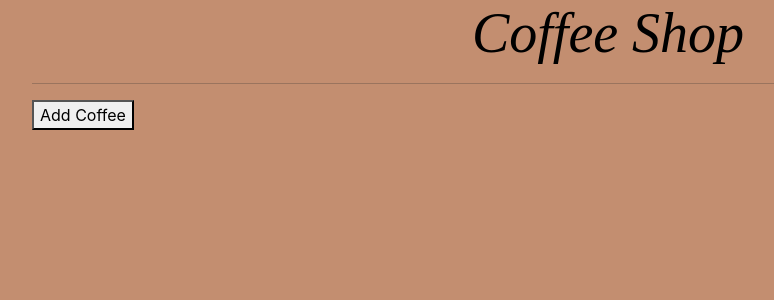
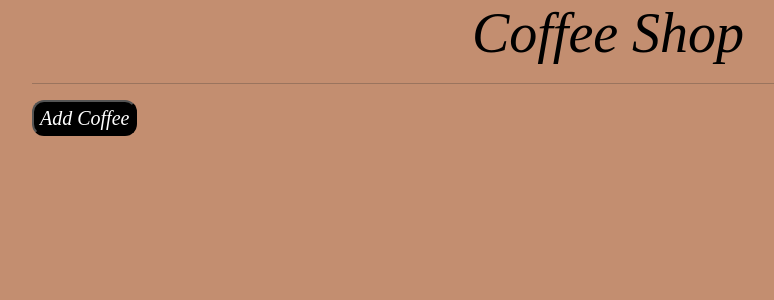
Before and after one commit to besure94/coffee-shop, a React (Create React App) app: page / in a window 1280 px wide. Shown: the top 300 px of the page, without its empty margins (32-806 px from the left). Built offline with nearby package versions, Linux system fonts and the light colour scheme.

Commit message:
Add button styling.

```diff
--- a/src/components/index.css
+++ b/src/components/index.css
@@ -20,6 +20,15 @@ body {
   background-color: #c38e70;
 }
 
+button {
+  border-radius: 0.75rem;
+  background-color: black;
+  color: white;
+  font-size: 1.25rem;
+  font-family: cursive;
+  font-style: italic;
+}
+
 .coffee-details {
   color: black;
 }
@@ -35,12 +44,14 @@ h2 {
   color: black;
   font-family: cursive;
   font-style: italic;
+  font-size: 2.5rem;
 }
 
 h3 {
   color: white;
   font-family: cursive;
   font-style: italic;
+  font-size: 2rem;
 }
 
 input {
```
